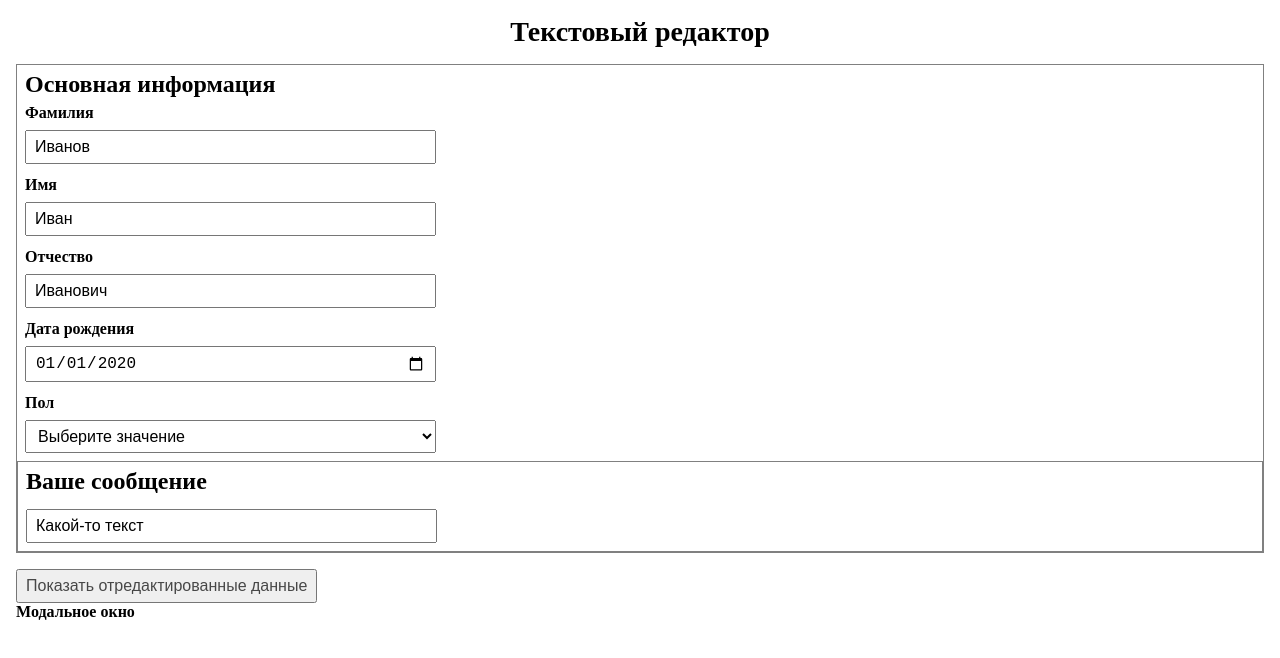
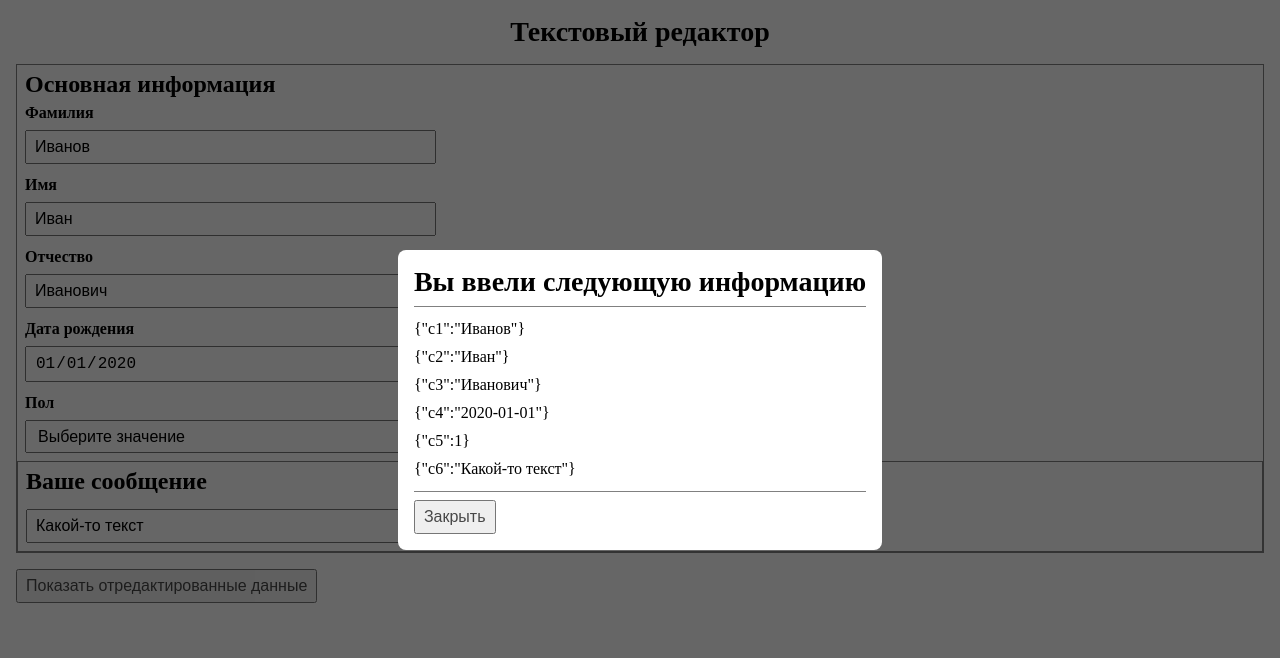
Before and after one commit to VladimirShadrov/test-imc, a Vue app: page / in a window 1280 px wide. Both pictures are taken after a click on the button "Показать отредактированные данные". Shown: the top 658 px of the page. Built offline with nearby package versions, Linux system fonts and the light colour scheme.

Commit message:
feat: Функционал модального окна #main

```diff
--- a/src/App.vue
+++ b/src/App.vue
@@ -1,13 +1,14 @@
 <template>
   <div id="app">
     <AppTextEditor @setDataForModal="showModal" />
-    <AppModal v-if="isModalVisible" />
+    <AppModal v-if="isModalVisible" :data="dataForModal" @hideModal="isModalVisible = $event" />
   </div>
 </template>
 
 <script>
 import AppTextEditor from './components/textEditor.vue';
 import AppModal from './components/modal.vue';
+
 export default {
   name: 'App',
   components: { AppTextEditor, AppModal },
@@ -21,8 +22,6 @@ export default {
     showModal(data) {
       this.dataForModal = JSON.stringify(data.data);
       this.isModalVisible = data.showModal;
-
-      console.log('For modal: ', this.dataForModal);
     },
   },
 };
--- a/src/components/modal.vue
+++ b/src/components/modal.vue
@@ -1,11 +1,93 @@
 <template>
-  <h1>Модальное окно</h1>
+  <div class="overlay" @click.self="hideModal">
+    <div class="modal">
+      <div class="modal__head">
+        <h1 class="modal__head-title">Вы ввели следующую информацию</h1>
+      </div>
+      <div class="modal__content">
+        <p class="modal__content-info" v-for="item in dataForRenderList" :key="item.code">
+          {{ JSON.stringify(item) }}
+        </p>
+      </div>
+      <div class="modal__actions">
+        <button class="modal__actions-btn" @click="hideModal">Закрыть</button>
+      </div>
+    </div>
+  </div>
 </template>
 
 <script>
 export default {
   name: 'app-modal',
+  props: ['data'],
+  data() {
+    return {
+      initialData: JSON.parse(this.data),
+      dataForRenderList: [],
+    };
+  },
+  methods: {
+    hideModal() {
+      this.$emit('hideModal', false);
+    },
+  },
+  created() {
+    this.dataForRenderList = this.initialData
+      .filter((item) => Object.prototype.hasOwnProperty.call(item, 'value'))
+      .map((item) => {
+        const { code, value } = item;
+        return {
+          [code]: value,
+        };
+      });
+  },
 };
 </script>
 
-<style scoped></style>
+<style scoped>
+.overlay {
+  position: fixed;
+  top: 0;
+  left: 0;
+  bottom: 0;
+  right: 0;
+  background: rgba(0, 0, 0, 0.6);
+  display: flex;
+  justify-content: center;
+  align-items: center;
+}
+
+.modal {
+  background: white;
+  border-radius: 8px;
+  padding: 16px;
+}
+
+.modal__head {
+  padding-bottom: 8px;
+  border-bottom: 1px solid grey;
+}
+.modal__head-title {
+  text-align: center;
+  font-size: 28px;
+}
+.modal__content {
+  padding: 8px 0;
+  border-bottom: 1px solid grey;
+}
+.modal__content-info {
+  line-height: 28px;
+}
+.modal__actions {
+  padding-top: 8px;
+}
+.modal__actions-btn {
+  cursor: pointer;
+  padding: 6px 8px;
+  color: rgba(0, 0, 0, 0.7);
+  transition: all 0.3s;
+}
+.modal__actions-btn:hover {
+  color: rgba(0, 0, 0, 0.9);
+}
+</style>
--- a/src/components/textEditor.vue
+++ b/src/components/textEditor.vue
@@ -28,7 +28,7 @@ export default {
       }
     },
     sendDataForModal() {
-      this.$emit('setDataForModal', { data: JSON.stringify(this.data), showModal: true });
+      this.$emit('setDataForModal', { data: this.data, showModal: true });
     },
   },
   created() {
```
